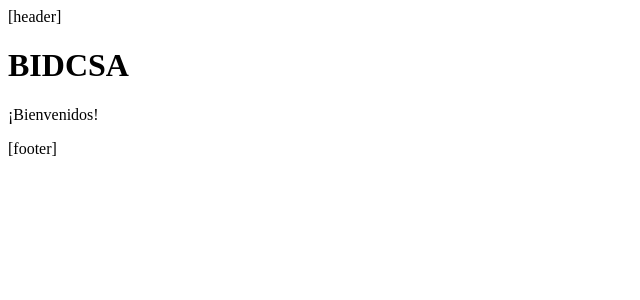
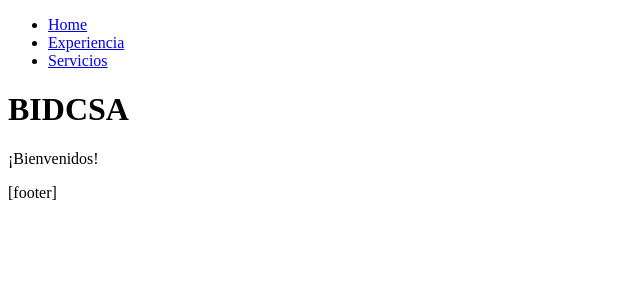
Before and after one commit to jmmagana/next-bidcsa, a Next.js app: page / in a window 1280 px wide. Shown: the top 300 px of the page, without its empty margins (0-640 px from the left). Built offline with nearby package versions, Linux system fonts and the light colour scheme.

Commit message:
Add hyperlinks

```diff
--- a/app/layout.jsx
+++ b/app/layout.jsx
@@ -1,10 +1,25 @@
 import { Children } from "react";
+import Link from "next/link";
 
 export default function RootLayout({ children }) {
   return (
     <html lang="es">
       <body>
-        <header>[header]</header>
+        <header>
+          <nav>
+            <ul>
+              <li>
+                <Link href="/">Home</Link>
+              </li>
+              <li>
+                <Link href="/experiencia">Experiencia</Link>
+              </li>
+              <li>
+                <Link href="/servicios">Servicios</Link>
+              </li>
+            </ul>
+          </nav>
+        </header>
         <main>{children}</main>
         <footer>[footer]</footer>
       </body>
```
